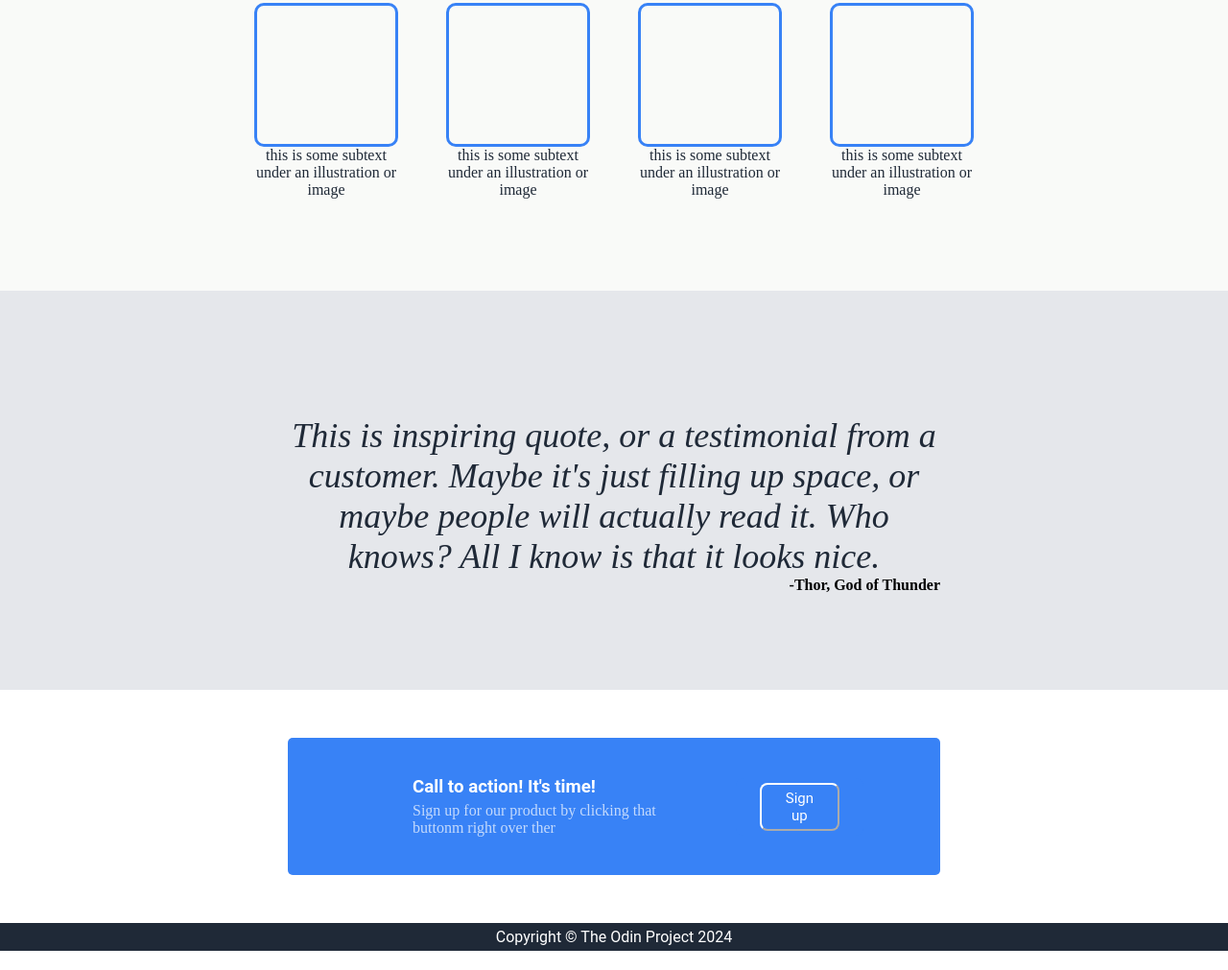
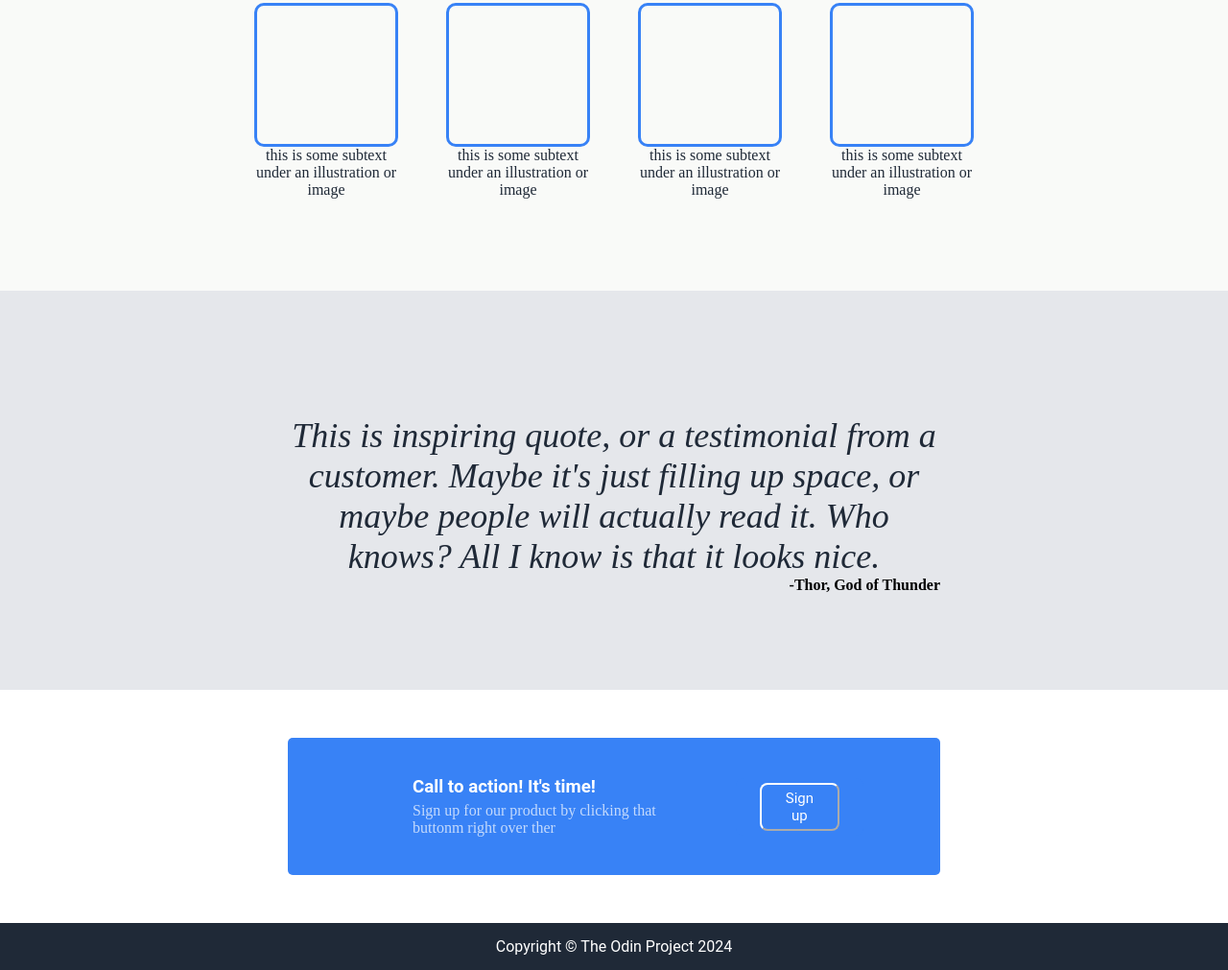
Before and after one commit to GenMoul/odin-css-project, a plain HTML site: page index.html in a window 1280 px wide. Shown: the part 434-1445 px from the top of the page at 96% size. Drawn offline with Linux system fonts and the light colour scheme.

Commit message:
Edit footer padding

```diff
--- a/styles.css
+++ b/styles.css
@@ -245,5 +245,5 @@ h3 {
     color: #fff;
     font-family: 'Roboto', arial;
     text-align: center;
-    padding: 5px 0;
+    padding: 15px 0;
 }
```
